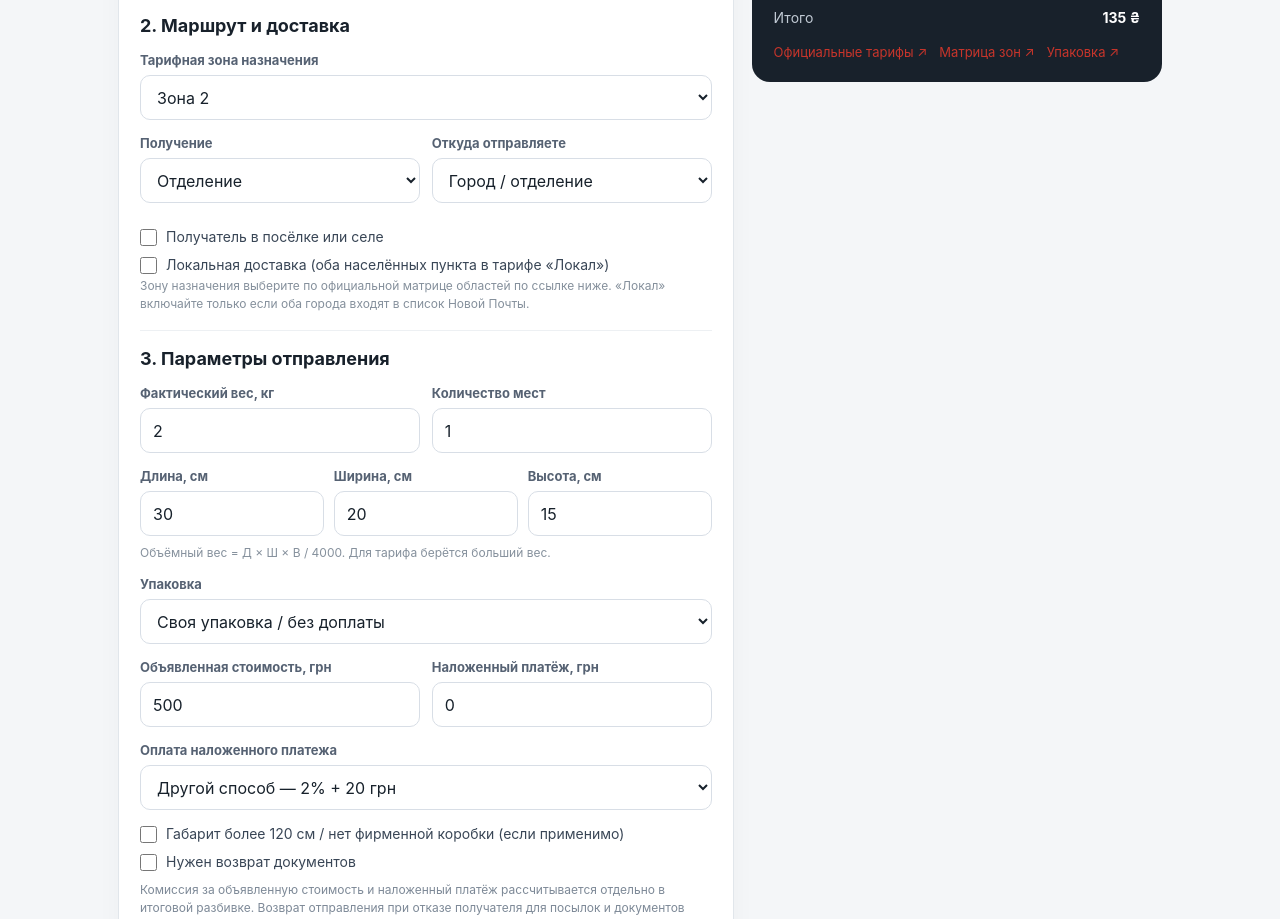
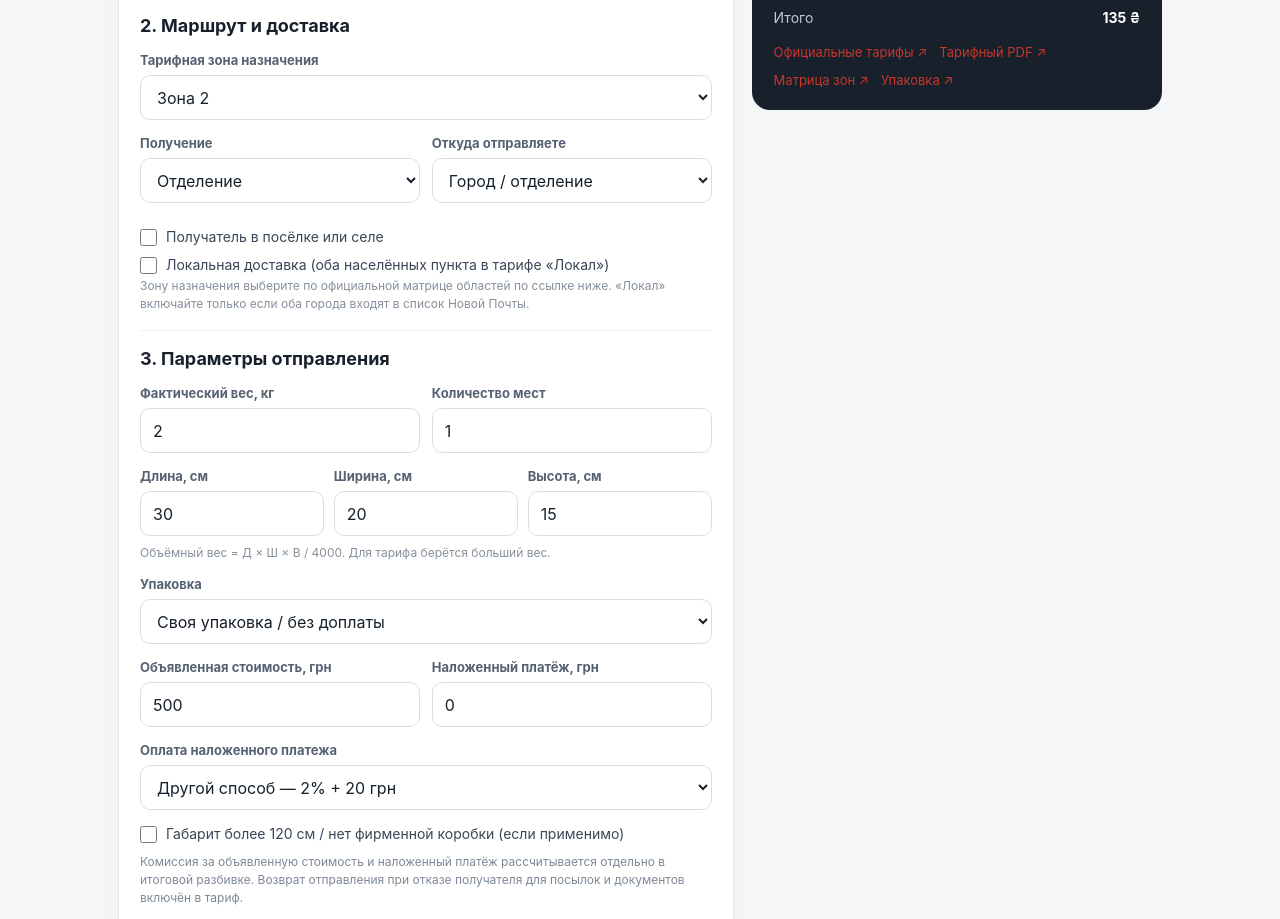
Before and after one commit to Hlebish/warhouse_drive, a plain HTML site: page index.html in a window 1280 px wide. Shown: the part 327-1246 px from the top of the page. Drawn offline with Linux system fonts and the light colour scheme.

Commit message:
Link official tariff PDF and remove unsupported document-return option

```diff
--- a/index.html
+++ b/index.html
@@ -49,11 +49,10 @@
 </div>
 <div class="field"><label for="codPay">Оплата наложенного платежа</label><select id="codPay"><option value="other">Другой способ — 2% + 20 грн</option><option value="novapay">NovaPay / Новая Почта — 1% + 10 грн</option></select></div>
 <label class="check"><input id="oversize" type="checkbox"> Габарит более 120 см / нет фирменной коробки (если применимо)</label>
-<label class="check"><input id="returnDocs" type="checkbox"> Нужен возврат документов</label>
 <div class="small">Комиссия за объявленную стоимость и наложенный платёж рассчитывается отдельно в итоговой разбивке. Возврат отправления при отказе получателя для посылок и документов включён в тариф.</div>
 <div class="actions"><button class="btn secondary" id="reset">Сбросить</button><button class="btn" id="copy">Скопировать расчёт</button></div>
 </section>
-<aside class="result"><div class="eyebrow">Ориентировочная стоимость</div><div class="total" id="total">90 ₴</div><div class="muted" id="summary">Посылка · между отделениями · зона 2</div><div class="breakdown" id="breakdown"></div><div class="warning" id="warning"></div><div class="links"><a href="https://novaposhta.ua/shipping-cost/" target="_blank" rel="noopener">Официальные тарифы ↗</a><a href="https://site-assets.novapost.com/98568fc9-fb51-4d37-9387-c88574f747b7.pdf" target="_blank" rel="noopener">Матрица зон ↗</a><a href="https://novaposhta.ua/send/packaging/service/" target="_blank" rel="noopener">Упаковка ↗</a></div></aside></div>
+<aside class="result"><div class="eyebrow">Ориентировочная стоимость</div><div class="total" id="total">90 ₴</div><div class="muted" id="summary">Посылка · между отделениями · зона 2</div><div class="breakdown" id="breakdown"></div><div class="warning" id="warning"></div><div class="links"><a href="https://novaposhta.ua/shipping-cost/" target="_blank" rel="noopener">Официальные тарифы ↗</a><a href="https://site-assets.novapost.com/eac8e459-fde4-4ed2-a801-0aeb04e7e947.pdf" target="_blank" rel="noopener">Тарифный PDF ↗</a><a href="https://site-assets.novapost.com/98568fc9-fb51-4d37-9387-c88574f747b7.pdf" target="_blank" rel="noopener">Матрица зон ↗</a><a href="https://novaposhta.ua/send/packaging/service/" target="_blank" rel="noopener">Упаковка ↗</a></div></aside></div>
 <p class="foot">Расчёт справочный, не является офертой Новой Почты. Тарифы могут изменяться; индивидуальные договорные условия, скидки, адресные ограничения и некоторые дополнительные услуги могут влиять на сумму. Для окончательной суммы сверяйте данные при создании ЭН в кабинете Новой Почты. Расчёт Flat-бокса использует объёмный вес как груза и отдельно учитывает аренду тары по опубликованному прайсу упаковки.</p>
 </main>
 <script>
@@ -110,7 +109,6 @@ function calculate(){
  if(type==='parcel'&&weight>30)notes.push('Расчёт доставки обнулён, так как вес превышает лимит посылки до 30 кг.');
  if(type==='parcel'&&weight>0&&weight<=30&&$('packing').value==='bag'&&(weight<0.5||weight>4))notes.push('Фирменный пакет включён при весе 0,5–4 кг; проверьте допустимость упаковки.');
  if(type==='pallet')notes.push('Тариф палеты зависит от площади и тарифной зоны.');
- if($('returnDocs').checked)notes.push('Возврат документов не включён: стоимость зависит от действующего прайс-листа дополнительных услуг.');
  $('warning').textContent=notes.join(' ');
  window.lastCalculation={total,rows,summary:$('summary').textContent,notes};
 }
```
